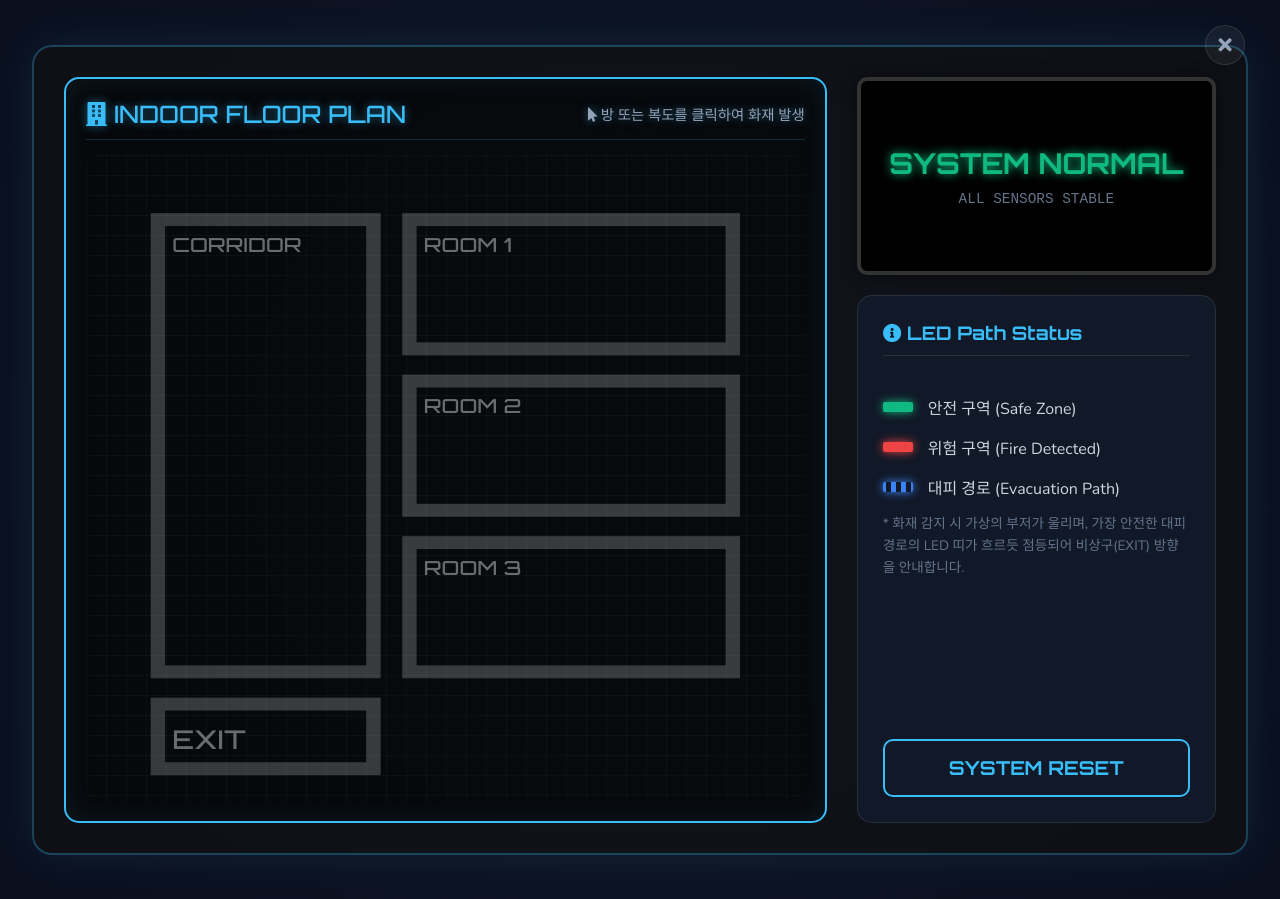
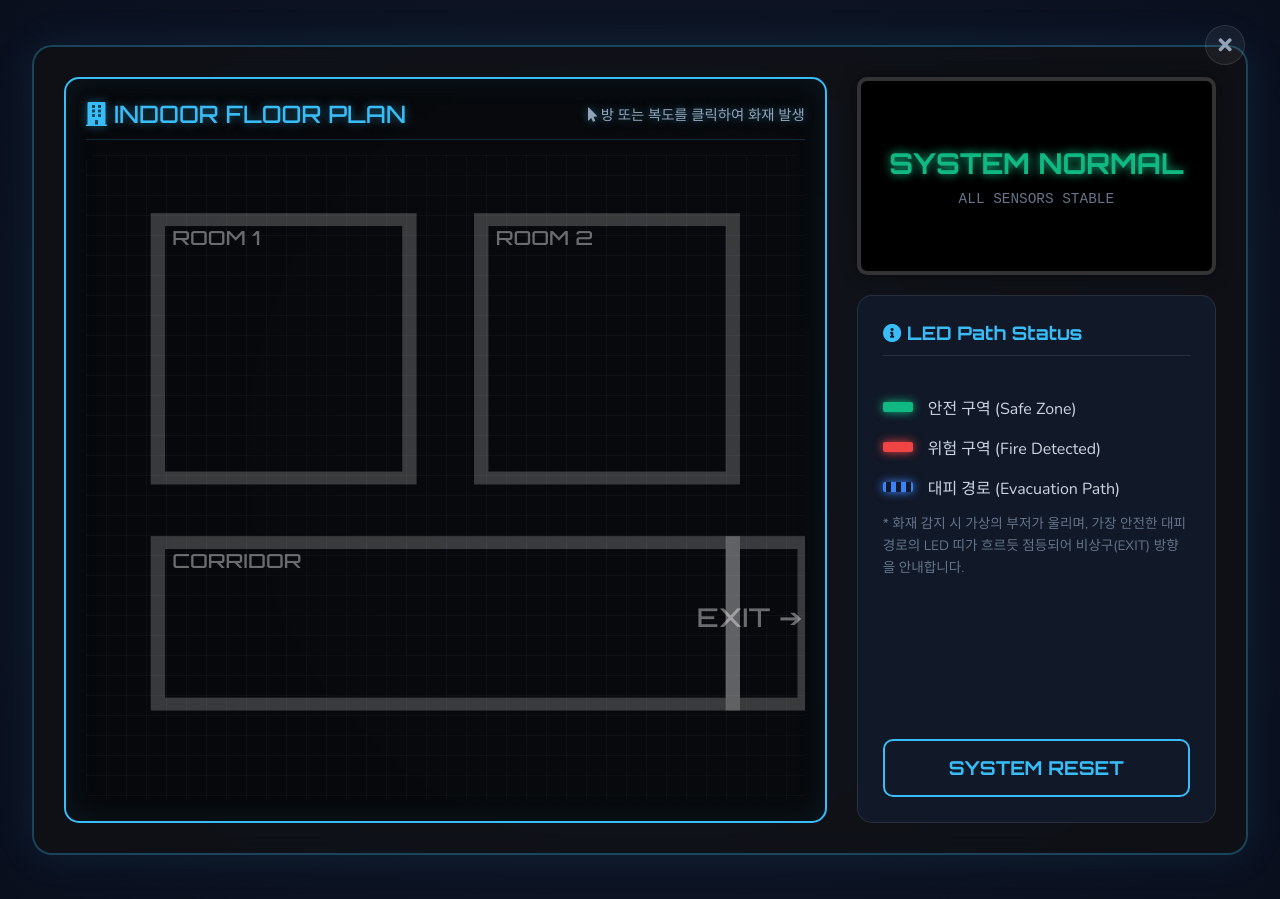
Before and after one commit to lee-myeong-eun/lee-myeong-eun.github.io, a Jekyll site: the page built from _pages/fire-simulator.html, in a window 1280 px wide. Built offline with Jekyll 4.4.1, drawn with Linux system fonts in a browser that asks for light colours.

Commit message:
Update fire simulator layout to 2 rooms and a corridor with flowing path animation

```diff
--- a/_pages/fire-simulator.html
+++ b/_pages/fire-simulator.html
@@ -160,16 +160,25 @@
             animation: pulse-fire 1s infinite alternate;
         }
 
-        .zone.blue-flow {
+        .evac-path {
+            fill: none;
             stroke: var(--path-color);
-            filter: drop-shadow(0 0 12px var(--path-color));
-            fill: rgba(59, 130, 246, 0.05);
-            stroke-dasharray: 20, 15;
-            animation: flow-path 1s linear infinite;
+            stroke-width: 3px;
+            filter: drop-shadow(0 0 10px var(--path-color));
+            stroke-dasharray: 10, 10;
+            animation: flow-line 0.8s linear infinite;
+            opacity: 1;
+            transition: opacity 0.3s;
+            pointer-events: none;
         }
 
-        @keyframes flow-path {
-            from { stroke-dashoffset: 35; }
+        .evac-path.hidden {
+            opacity: 0;
+            animation: none;
+        }
+
+        @keyframes flow-line {
+            from { stroke-dashoffset: 20; }
             to { stroke-dashoffset: 0; }
         }
 
@@ -329,25 +338,24 @@
 
             <div class="plan-container">
                 <svg viewBox="0 0 100 100" preserveAspectRatio="none">
+                    <!-- Evacuation Path (Hidden by default) -->
+                    <path id="evac-path" class="evac-path hidden" d="M 15 72.5 L 95 72.5" />
+
                     <!-- Corridor -->
-                    <rect id="zone-corridor" class="zone idle" x="10" y="10" width="30" height="70" onclick="triggerFire('corridor')" />
-                    <text class="zone-label" x="12" y="15">CORRIDOR</text>
+                    <rect id="zone-corridor" class="zone idle" x="10" y="60" width="80" height="25" onclick="triggerFire('corridor')" />
+                    <text class="zone-label" x="12" y="64">CORRIDOR</text>
 
                     <!-- Room 1 -->
-                    <rect id="zone-room1" class="zone idle" x="45" y="10" width="45" height="20" onclick="triggerFire('room1')" />
-                    <text class="zone-label" x="47" y="15">ROOM 1</text>
+                    <rect id="zone-room1" class="zone idle" x="10" y="10" width="35" height="40" onclick="triggerFire('room1')" />
+                    <text class="zone-label" x="12" y="14">ROOM 1</text>
 
                     <!-- Room 2 -->
-                    <rect id="zone-room2" class="zone idle" x="45" y="35" width="45" height="20" onclick="triggerFire('room2')" />
-                    <text class="zone-label" x="47" y="40">ROOM 2</text>
-
-                    <!-- Room 3 -->
-                    <rect id="zone-room3" class="zone idle" x="45" y="60" width="45" height="20" onclick="triggerFire('room3')" />
-                    <text class="zone-label" x="47" y="65">ROOM 3</text>
+                    <rect id="zone-room2" class="zone idle" x="55" y="10" width="35" height="40" onclick="triggerFire('room2')" />
+                    <text class="zone-label" x="57" y="14">ROOM 2</text>
 
                     <!-- Exit -->
-                    <rect id="zone-exit" x="10" y="85" width="30" height="10" fill="transparent" stroke="rgba(255,255,255,0.2)" stroke-width="2" style="transition: all 0.3s;" />
-                    <text id="text-exit" class="exit-sign" x="12" y="92" style="transition: all 0.3s;">EXIT</text>
+                    <rect id="zone-exit" x="90" y="60" width="10" height="25" fill="transparent" stroke="rgba(255,255,255,0.2)" stroke-width="2" style="transition: all 0.3s;" />
+                    <text id="text-exit" class="exit-sign" x="85" y="73" style="transition: all 0.3s;">EXIT ➔</text>
                 </svg>
             </div>
         </div>
@@ -469,7 +477,6 @@
             const zoneNames = {
                 'room1': '1번방 화재 감지',
                 'room2': '2번방 화재 감지',
-                'room3': '3번방 화재 감지',
                 'corridor': '복도 화재 감지'
             };
 
```
Also changed, not shown: other parts of _pages/fire-simulator.html (+12 -5 lines).
